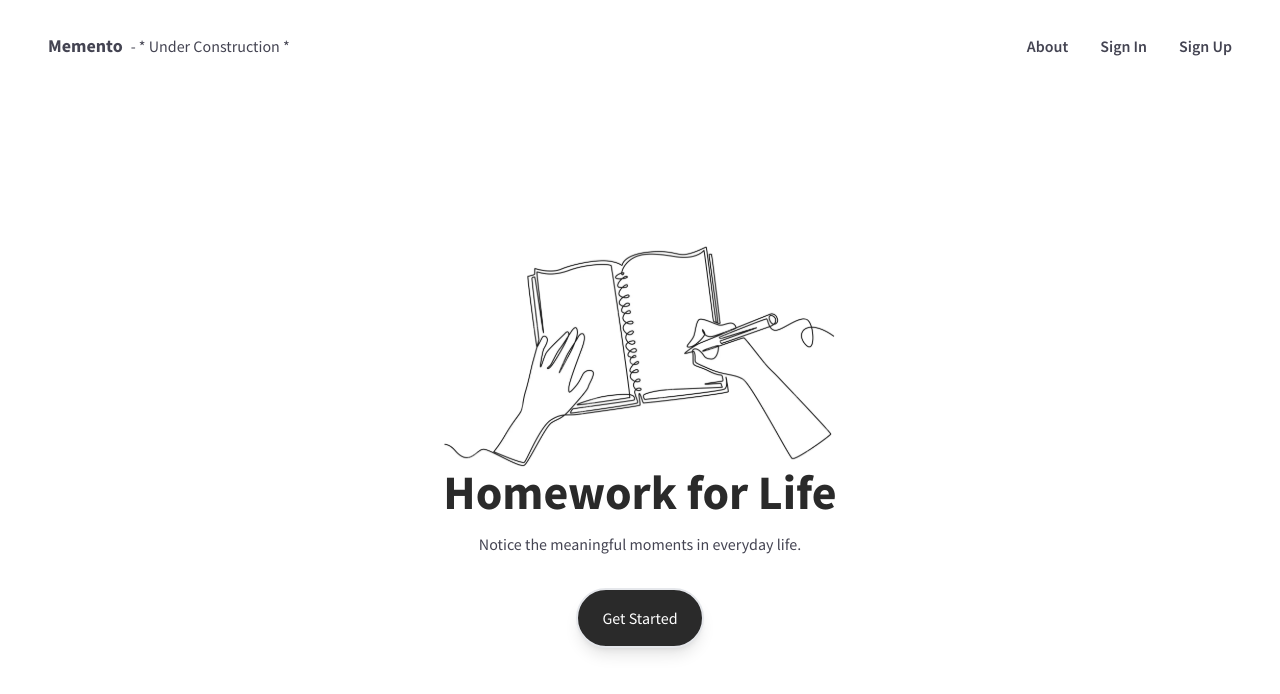
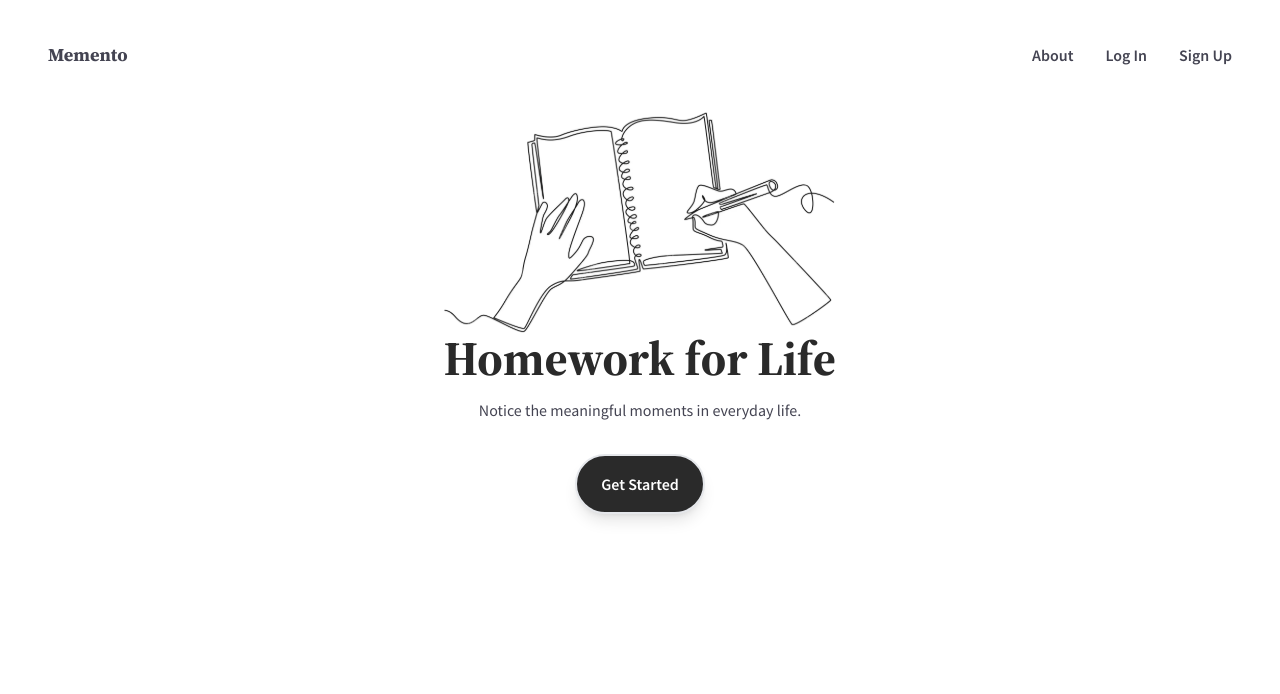
Before and after one commit to iris-jeong/memento-app, a Next.js app in the folder client/: page / in a window 1280 px wide. Shown: the top 694 px of the page. Built offline with nearby package versions, Linux system fonts and the light colour scheme.

Commit message:
Refactor the Header component

```diff
--- a/client/src/app/home/page.tsx
+++ b/client/src/app/home/page.tsx
@@ -1,7 +1,7 @@
 'use client';
 import DailyEntries from '@/components/DailyEntries';
 import EntryForm from '@/components/EntryForm';
-import Header from '@/components/Header';
+import Header from '@/components/organisms/Header';
 import '../globals.css';
 import { useEffect, useState } from 'react';
 
--- a/client/src/app/page.tsx
+++ b/client/src/app/page.tsx
@@ -1,96 +1,32 @@
 'use client';
 import Image from 'next/image';
 import Journal from '../../public/journaling.svg';
-import Menu from '../../public/menu.svg';
-import Close from '../../public/close-black.svg';
-import { useRef, useState } from 'react';
-import useClickOutside from '@/hooks/useClickOutside';
+import Header from '@/components/organisms/Header';
 
 export default function Landing() {
-	const menuRef = useRef<HTMLDivElement>(null);
-	const [isMenuOpen, setIsMenuOpen] = useState<boolean>(false);
-
-	const toggleMenu = (): void => {
-		setIsMenuOpen((prevIsMenuOpen) => !prevIsMenuOpen);
-	};
-
-	useClickOutside(menuRef, () => setIsMenuOpen(false));
-
 	return (
 		<div className="flex flex-col h-screen">
-			<header className="flex justify-between items-center p-4 sm:px-12 sm:py-8">
-				<a href="" className="mr-4 font-bold text-lg">
-					Memento
-					<span className="ml-2 text-base font-thin">
-						- * Under Construction *
-					</span>
-				</a>
+			<Header />
 
-				<nav className="font-semibold text-md hidden sm:block">
-					<ul className="flex">
-						<li>
-							<a href="#">About</a>
-						</li>
-						<li className="ml-8">
-							<a href="/login">Sign In</a>
-						</li>
-						<li className="ml-8">
-							<a href="/register">Sign Up</a>
-						</li>
-					</ul>
-				</nav>
-
-				<div
-					ref={menuRef}
-					className="mobile-nav sm:hidden flex flex-col items-end"
-				>
-					{!isMenuOpen && (
-						<button type="button" onClick={toggleMenu}>
-							<Image src={Menu} alt="Hamburger menu" width={32} />
-						</button>
-					)}
-
-					{isMenuOpen && (
-						<aside className="relative flex flex-col items-end">
-							<button type="button" onClick={toggleMenu}>
-								<Image src={Close} alt="Close icon" width={32} />
-							</button>
-
-							<nav className="border-2 rounded-lg font-semibold text-xl w-48 absolute top-10 py-4 pr-4 bg-white">
-								<ul className="flex flex-col justify-end text-end">
-									<li className="mb-8 hover:text-[#242424]">
-										<a href="#">About</a>
-									</li>
-									<li className="mb-8 hover:text-[#242424]">
-										<a href="#">Log In</a>
-									</li>
-									<li className="hover:text-[#242424]">
-										<a href="#">Sign Up</a>
-									</li>
-								</ul>
-							</nav>
-						</aside>
-					)}
-				</div>
-			</header>
-
+			<div id="content">
 				<main className="flex flex-grow justify-center items-center">
 					<div className="flex flex-col items-center h-fit px-6">
 						<Image src={Journal} alt="Journal" width={400} />
 						<div className="mb-8 text-center">
-						<h1 className="font-bold text-4xl xs:text-5xl text-[#2A2A2A] mb-4">
+							<h1 className="font-sourceSerif font-bold text-4xl xs:text-5xl text-[#2A2A2A] mb-4">
 								Homework for Life
 							</h1>
 							<h2>Notice the meaningful moments in everyday life.</h2>
 						</div>
 						<a
 							href="#"
-						className="border-2 px-6 py-4 rounded-full text-white bg-[#2A2A2A] hover:bg-[#242424] shadow-lg"
+							className="border-2 px-6 py-4 rounded-full text-white font-semibold bg-[#2A2A2A] hover:bg-[#242424] shadow-lg"
 						>
 							Get Started
 						</a>
 					</div>
 				</main>
 			</div>
+		</div>
 	);
 }
--- a/client/src/components/atoms/IconButton.tsx
+++ b/client/src/components/atoms/IconButton.tsx
@@ -9,7 +9,12 @@ export default function IconButton({
 	height,
 }: IconButtonProps) {
 	return (
-		<button type="button" aria-label={alt} onClick={onClick}>
+		<button
+			type="button"
+			className="relative z-50"
+			aria-label={alt}
+			onClick={onClick}
+		>
 			<Image src={icon} alt={alt} width={width} height={height} />
 		</button>
 	);
--- a/client/src/components/atoms/NavLinks.tsx
+++ b/client/src/components/atoms/NavLinks.tsx
@@ -1,24 +1,24 @@
-import { NavLinksProps, NavLink } from '@/types/navigation';
+import { NavLinksProps } from '@/types/navigation';
 
-const navLinks: NavLink[] = [
-	{ href: '#', label: 'About' },
-	{ href: '/login', label: 'Log In' },
-	{ href: '/register', label: 'Sign Up' },
-];
-
-export default function NavLinks({ isMobile = false }: NavLinksProps) {
-	const defaultUlClasses = `flex font-semibold ${
-		isMobile ? 'flex-col items-center text-xl' : 'sm:flex-row'
+export default function NavLinks({ links, isMobile = false }: NavLinksProps) {
+	const defaultUlClasses = `h-full flex font-semibold ${
+		isMobile ? 'flex-col justify-center items-center text-2xl' : 'sm:flex-row'
 	}`;
-	const defaultLiClasses = `hover:text-[#1945E2] ${
-		isMobile ? 'mb-12' : 'ml-8'
-	}`;
+	const defaultLiClasses = `w-full text-center ${isMobile ? 'mb-6' : 'ml-8'}`;
 
 	return (
 		<ul className={defaultUlClasses}>
-			{navLinks.map((link) => (
+			{links.map((link) => (
 				<li key={link.label} className={defaultLiClasses}>
-					<a href={link.href}>{link.label}</a>
+					<a
+						href={link.href}
+						onClick={link.onClick}
+						className={`hover:text-[#1945E2] ${
+							isMobile ? 'block px-16 py-5' : 'text-nowrap'
+						}`}
+					>
+						{link.label}
+					</a>
 				</li>
 			))}
 		</ul>
--- /dev/null
+++ b/client/src/components/molecules/DesktopNav.tsx
@@ -0,0 +1,10 @@
+import NavLinks from '../atoms/NavLinks';
+import { DesktopNavProps } from '@/types/navigation';
+
+export default function DesktopNav({ links }: DesktopNavProps) {
+	return (
+		<nav className="hidden sm:block">
+			<NavLinks links={links} isMobile={false} />
+		</nav>
+	);
+}
--- /dev/null
+++ b/client/src/components/molecules/MobileNav.tsx
@@ -0,0 +1,49 @@
+import { useRef, useState } from 'react';
+import IconButton from '../atoms/IconButton';
+import Menu from '../../../public/menu.svg';
+import Close from '../../../public/close-black.svg';
+import NavLinks from '../atoms/NavLinks';
+import useClickOutside from '@/hooks/useClickOutside';
+import useTrapFocus from '@/hooks/useTrapFocus';
+import { MobileNavProps, NavLink } from '@/types/navigation';
+
+export default function MobileNav({ links }: MobileNavProps) {
+	const menuRef = useRef<HTMLDivElement>(null);
+	const [isMenuOpen, setIsMenuOpen] = useState<boolean>(false);
+
+	const toggleMenu = (): void => {
+		setIsMenuOpen((prevIsMenuOpen) => !prevIsMenuOpen);
+	};
+
+	useClickOutside(menuRef, () => setIsMenuOpen(false));
+	useTrapFocus(isMenuOpen, menuRef);
+
+	return (
+		<>
+			{isMenuOpen && (
+				<div className="fixed inset-0 z-30 bg-slate-300 bg-opacity-25 backdrop-blur-md"></div>
+			)}
+			<div ref={menuRef} className="sm:hidden relative">
+				<IconButton
+					icon={isMenuOpen ? Close : Menu}
+					alt="Menu"
+					onClick={toggleMenu}
+					width={32}
+				/>
+
+				<aside
+					aria-hidden={!isMenuOpen}
+					className="absolute top-0 right-0 z-40"
+				>
+					<nav
+						className={`fixed top-0 right-0 bottom-0 h-screen min-w-[75vw] max-w-sm bg-[#efefef] py-[80px] px-[10px] shadow-[-10px_0px_30px_-15px_rgba(0,0,0,0.3)] transition-transform duration-300 ease-in-out ${
+							isMenuOpen ? 'translate-x-0' : 'translate-x-full'
+						}`}
+					>
+						<NavLinks links={links} isMobile={true} />
+					</nav>
+				</aside>
+			</div>
+		</>
+	);
+}
--- /dev/null
+++ b/client/src/components/organisms/Header.tsx
@@ -0,0 +1,53 @@
+import DesktopNav from '@/components/molecules/DesktopNav';
+import MobileNav from '@/components/molecules/MobileNav';
+import { MouseEvent } from 'react';
+import { useRouter } from 'next/navigation';
+import { useAuth } from '@/hooks/useAuth';
+import { NavLink } from '@/types/navigation';
+import Image from 'next/image';
+import WaveIcon from '../../../public/wave.svg';
+
+const landingPageLinks: NavLink[] = [
+	{ href: '#', label: 'About' },
+	{ href: '/login', label: 'Log In' },
+	{ href: '/register', label: 'Sign Up' },
+];
+
+export default function Header() {
+	const { user, isAuthenticated, logout } = useAuth();
+	const router = useRouter();
+
+	const handleLogout = (e: MouseEvent<HTMLAnchorElement>) => {
+		e.preventDefault();
+		logout();
+		router.push('/');
+	};
+
+	const homePageLinks: NavLink[] = [
+		{ href: '/', label: 'Log Out', onClick: handleLogout },
+	];
+
+	const links = isAuthenticated ? homePageLinks : landingPageLinks;
+
+	return (
+		<header className="h-[110px] flex justify-between items-center px-6 py-4 xs:py-8 sm:px-12">
+			<div className="flex items-center">
+				{isAuthenticated ? (
+					<>
+						<Image src={WaveIcon} alt="" aria-hidden="true" width={22} />
+						<p className="ml-2 font-medium sm:text-lg md:text-xl">
+							Welcome, {user?.firstName || 'user'}!
+						</p>
+					</>
+				) : (
+					<a href="/" className="font-sourceSerif font-bold text-lg">
+						Memento
+					</a>
+				)}
+			</div>
+
+			<DesktopNav links={links} />
+			<MobileNav links={links} />
+		</header>
+	);
+}
```
Also changed, not shown: client/src/types/navigation.tsx (+10 -7 lines). Lines whose indentation alone changed are shown as unchanged.
